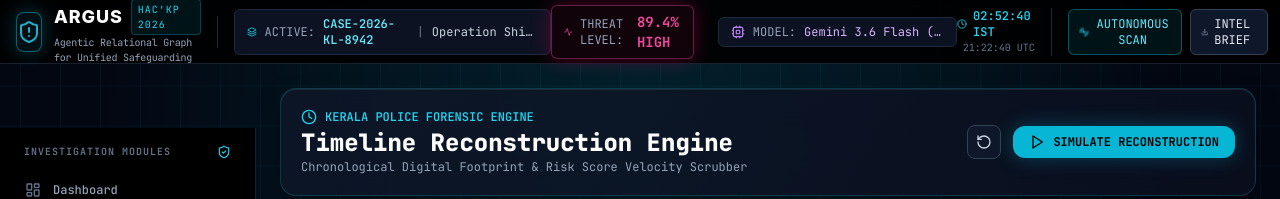
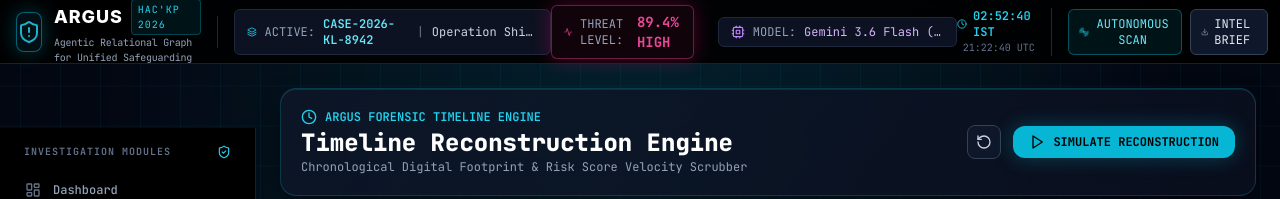
Before and after one commit to srinivas2s/ARGUS-poc, a Next.js app: page /timeline in a window 1280 px wide. Shown: the top 199 px of the page. Built offline with nearby package versions, Linux system fonts and the light colour scheme.

Commit message:
feat: add src\app\timeline\page.tsx

```diff
--- a/src/app/timeline/page.tsx
+++ b/src/app/timeline/page.tsx
@@ -31,9 +31,9 @@ export default function TimelinePage() {
         <div>
           <div className="flex items-center space-x-2 text-cyan-400 font-mono text-xs font-semibold">
             <Clock className="w-4 h-4 text-cyan-400" />
-            <span>KERALA POLICE FORENSIC ENGINE</span>
+            <span>ARGUS FORENSIC TIMELINE ENGINE</span>
           </div>
-          <h1 className="text-2xl font-extrabold text-white font-mono mt-0.5">
+          <h1 className="text-2xl font-extrabold text-white font-mono mt-0.5 text-white-glow">
             Timeline Reconstruction Engine
           </h1>
           <p className="text-xs text-slate-400 font-mono">
```
